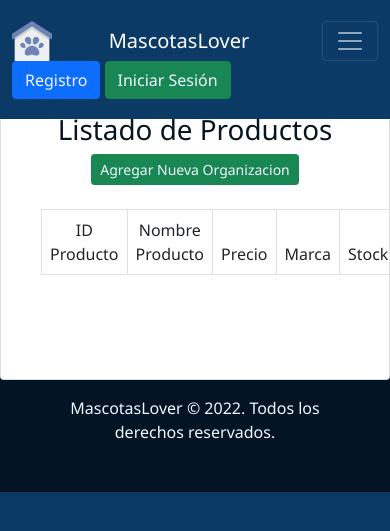
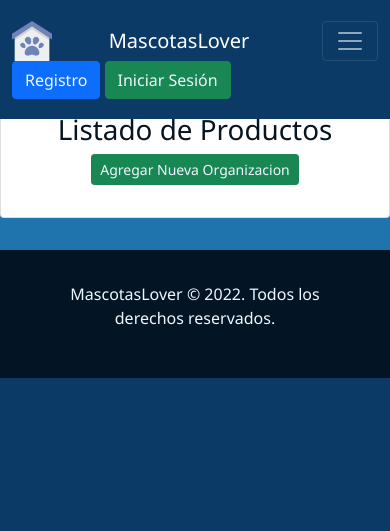
Before and after one commit to DHSJK/ProyectoDjango, a Django app: page /listar-producto-tienda/ in a window 390 px wide; the page is wider, and only the part inside the window is pictured. Shown: the top 531 px of that part. Run offline with Django 4.2, Linux system fonts and the light colour scheme; data that the repository does not hold is empty; parts of the project's set-up code (start-up, migrations or seed data) failed here and were passed over; some libraries are stand-ins or nearby versions.

Commit message:
Ajuste tablas ong y productos

```diff
--- a/PaginaOng/app/static/app/css/style.css
+++ b/PaginaOng/app/static/app/css/style.css
@@ -208,3 +208,29 @@
   text-align: left;
   color:rgb(26, 16, 16);
 }
+
+@media screen and (max-width: 600px) {
+  table {
+      width:100%;
+  }
+  thead {
+      display: none;
+  }
+  tr:nth-of-type(2n) {
+      background-color: inherit;
+  }
+  tr td:first-child {
+      background: #f0f0f0;
+      font-weight:bold;
+      font-size:1.3em;
+  }
+  tbody td {
+      display: block;
+      text-align:center;
+  }
+  tbody td:before {
+      content: attr(data-th);
+      display: block;
+      text-align:center;
+  }
+}
--- a/PaginaOng/app/templates/app/productos/listar_prod.html
+++ b/PaginaOng/app/templates/app/productos/listar_prod.html
@@ -28,21 +28,20 @@
 </script>
 
 <br><br><br><br>
+
 <div class="row">
-      <br><br>
       <div class="col-12 col-md-6 offset-md-3">
             <div class="card">
                   <div class="card-body">
                         <div class="container">
-                        <div class="row">
                               <h1>Listado de Productos</h1>
-                        </div>
-                        <div class="row">
                               <div class="botonregistro">
                               <tr><td><a href="{% url 'agregar_producto_tienda' %}" class="btn btn-success btn-sm">Agregar Nueva Organizacion</a></td></tr>
-                                    <br>
-                              <table class="table table-responsive table-striped table-bordered">
-                                    <br><thead>
+                                    <div class="row">
+                                          <div class="col-12">
+                                                <div class="table-responsive">
+                                                      <table class="table">
+                                                            <thead>
                                                                   <tr>
                                                                         <td>ID Producto</td>
                                                                         <td>Nombre Producto</td>
@@ -66,25 +65,19 @@
                                                                         <td><a href="{% url 'modificar_producto_tienda' p.idProducto %}" class="btn btn-info btn-sm">Modificar</a>
                                                                         <br>
                                                                         <br>
-
-
                                                                         <a href="#" onclick="eliminarProducto({{ p.idProducto }})" class="btn btn-danger btn-sm">Eliminar</a></td>
-
-
-
                                                                   </tr>
                                                             </tbody>
                                                             {% endfor %}
                                                       </table>
-
-
                                                 </div>
                                           </div>
                                     </div>
-
+                              </div>
+                        </div>
+                  </div>
             </div>
             <br><br><br>
       </div>
 </div>
-</div>
 {% endblock %}
```
Also changed, not shown: PaginaOng/app/templates/app/organizacion/listar.html (+8 -9 lines), PaginaOng/db.sqlite3. Lines whose indentation alone changed are shown as unchanged.
